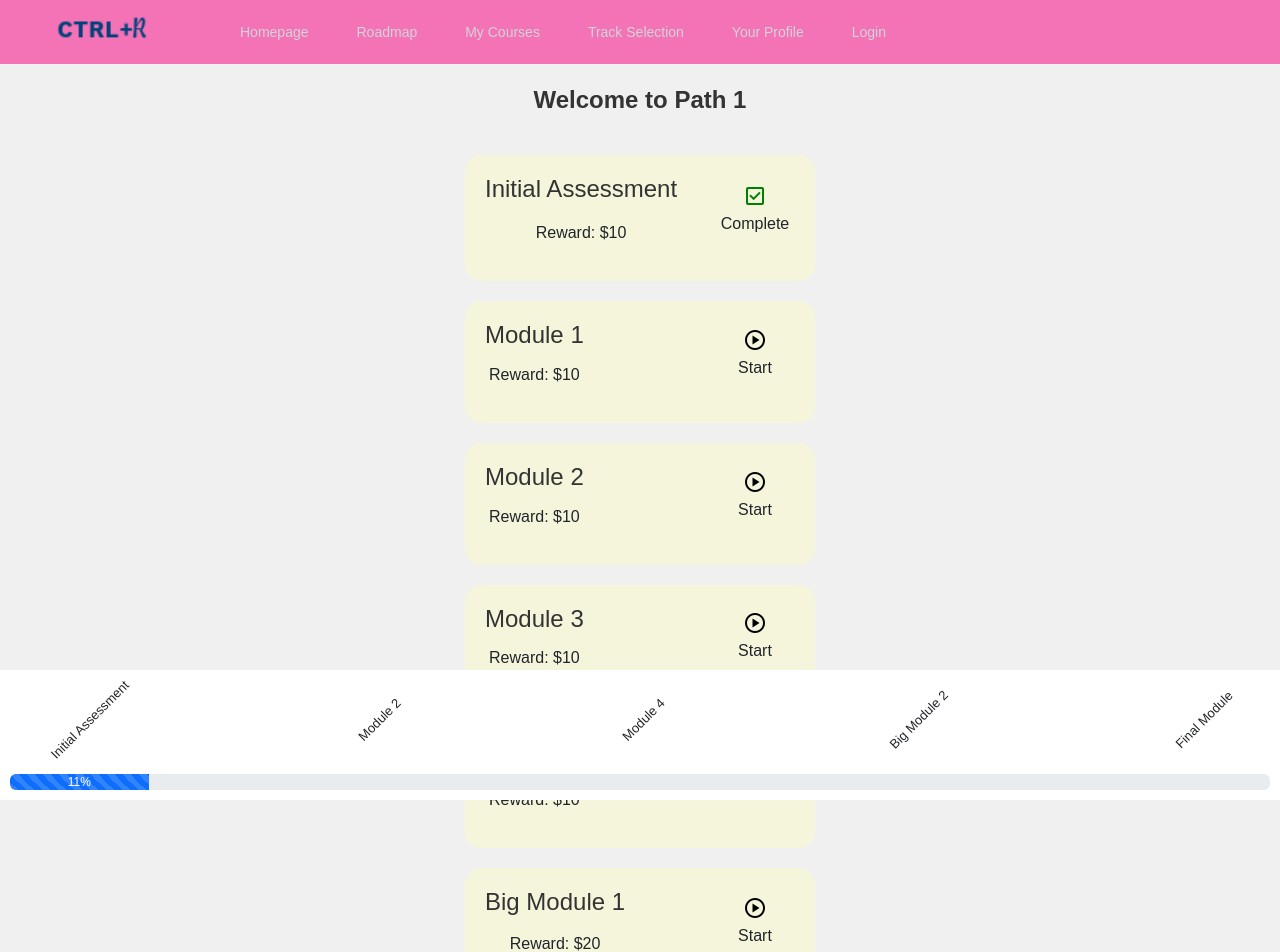
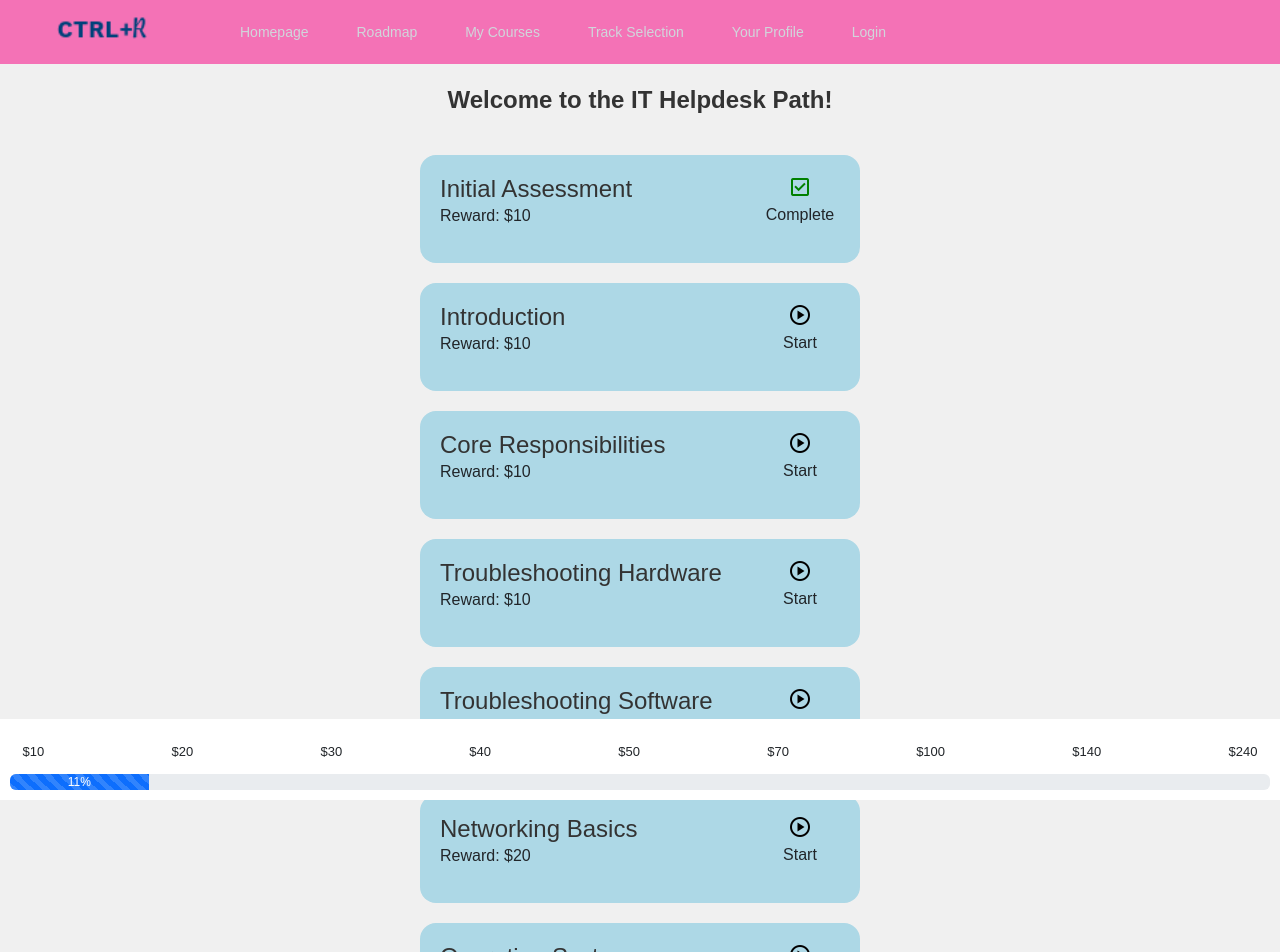
Before and after one commit to cfgcolumbus23/Team-15, a React (Create React App) app in the folder learning-app/: page /roadmap in a window 1280 px wide. Shown: the top 952 px of the page. Built offline with nearby package versions, Linux system fonts and the light colour scheme.

Commit message:
Finished progress bar

```diff
--- a/learning-app/public/mock.json
+++ b/learning-app/public/mock.json
@@ -1,14 +1,14 @@
 {
     "Path1": [
         {"moduleName": "Initial Assessment", "reward":"10", "complete": "True"},
-        {"moduleName": "Module 1", "reward":"10", "complete": "False"},
-        {"moduleName": "Module 2", "reward":"10", "complete": "False"},
-        {"moduleName": "Module 3", "reward":"10", "complete": "False"},
-        {"moduleName": "Module 4", "reward":"10", "complete": "False"},
-        {"moduleName": "Big Module 1", "reward":"20", "complete": "False"},
-        {"moduleName": "Big Module 2", "reward":"30", "complete": "False"},
-        {"moduleName": "Big Module 3", "reward":"40", "complete": "False"},
-        {"moduleName": "Final Module", "reward":"100", "complete": "False"}
+        {"moduleName": "Introduction", "reward":"10", "complete": "False"},
+        {"moduleName": "Core Responsibilities", "reward":"10", "complete": "False"},
+        {"moduleName": "Troubleshooting Hardware", "reward":"10", "complete": "False"},
+        {"moduleName": "Troubleshooting Software", "reward":"10", "complete": "False"},
+        {"moduleName": "Networking Basics", "reward":"20", "complete": "False"},
+        {"moduleName": "Operating Systems", "reward":"30", "complete": "False"},
+        {"moduleName": "Security Awareness", "reward":"40", "complete": "False"},
+        {"moduleName": "Customer Service Excellence", "reward":"100", "complete": "False"}
     ],
     "Path2": [
         {"moduleName": "Initial Assessment", "reward":"10", "complete": "True"},
--- a/learning-app/src/components/Rewardbar/RewardbarElement.css
+++ b/learning-app/src/components/Rewardbar/RewardbarElement.css
@@ -6,7 +6,7 @@
     margin:2.25%;
 }
 .barlabel p {
-    transform: rotate(-45deg);
+    transform: rotate(0deg);
     font-size: small;
     margin-top: 2px;
 }
@@ -20,6 +20,14 @@
     padding:10px;
 }
 
+.barlabel p {
+    margin: 0px;
+}
+
+.barlabel {
+    margin: 1%;
+}
+
 #xbutton{
     position:fixed;
     bottom:0;
--- a/learning-app/src/components/Rewardbar/RewardbarElement.js
+++ b/learning-app/src/components/Rewardbar/RewardbarElement.js
@@ -44,6 +44,9 @@ function RewardBarClosing() {
     // toggle shown state when clicked
     setIsShown(current => !current);
     };
+
+    let sum = 0;
+
     return (
         <div>
 
@@ -51,7 +54,7 @@ function RewardBarClosing() {
           {isShown && (
             <div class="rewarddiv">
                 <container class="barlabel">
-                    {data.Path1?.map((item, index)=>(index % 2 == 0) ? <p>{item.moduleName}</p> : "")}
+                    {data.Path1?.map((item, index)=><p>${sum += parseInt(item.reward)}</p>)}
                 </container>
                 <ProgressBar now={now} label={`${now}%`} class="rewardbar" striped="true"/>
             </div>
--- a/learning-app/src/pages/Roadmap.css
+++ b/learning-app/src/pages/Roadmap.css
@@ -14,8 +14,8 @@
     padding: 20px;
     margin-bottom: 20px;
     border-radius: 16px;
-    background-color: beige;
-    min-width: 350px;
+    background-color: lightblue;
+    min-width: 440px;
 }
 
 .module-card-text {
@@ -46,21 +46,29 @@
     text-align: center;
 }
 
-h3 {
+.module-card-text h3 {
     margin: 0px;
+    text-align: left;
 }
 
 .spacer {
     height: 200px;
 }
 
-p {
+.module-card-text p {
     margin: 0px;
+    text-align: left;
 }
 
 @media (max-width: 600px) {
     .module-card {
       background-color: lightblue;
       min-width: 300px;
+      width: 94%;
     }
+
+    .module-container {
+        width: 100%;
+    }
+
 }
--- a/learning-app/src/pages/Roadmap.js
+++ b/learning-app/src/pages/Roadmap.js
@@ -54,7 +54,7 @@ function Roadmap() {
         <>
         <div className="Roadmap">
         <link rel="stylesheet" href="https://fonts.googleapis.com/css2?family=Material+Symbols+Outlined:opsz,wght,FILL,GRAD@24,400,0,0" />
-        <div class="module-title"><h2>Welcome to Path {user.path}</h2></div>
+        <div class="module-title"><h2>Welcome to the IT Helpdesk Path!</h2></div>
             <div class="module-container">
               {data.Path1?.map((item, index)=><div class="module-card" id={`module-${index}`}>
                 <div class="module-card-text">
```
